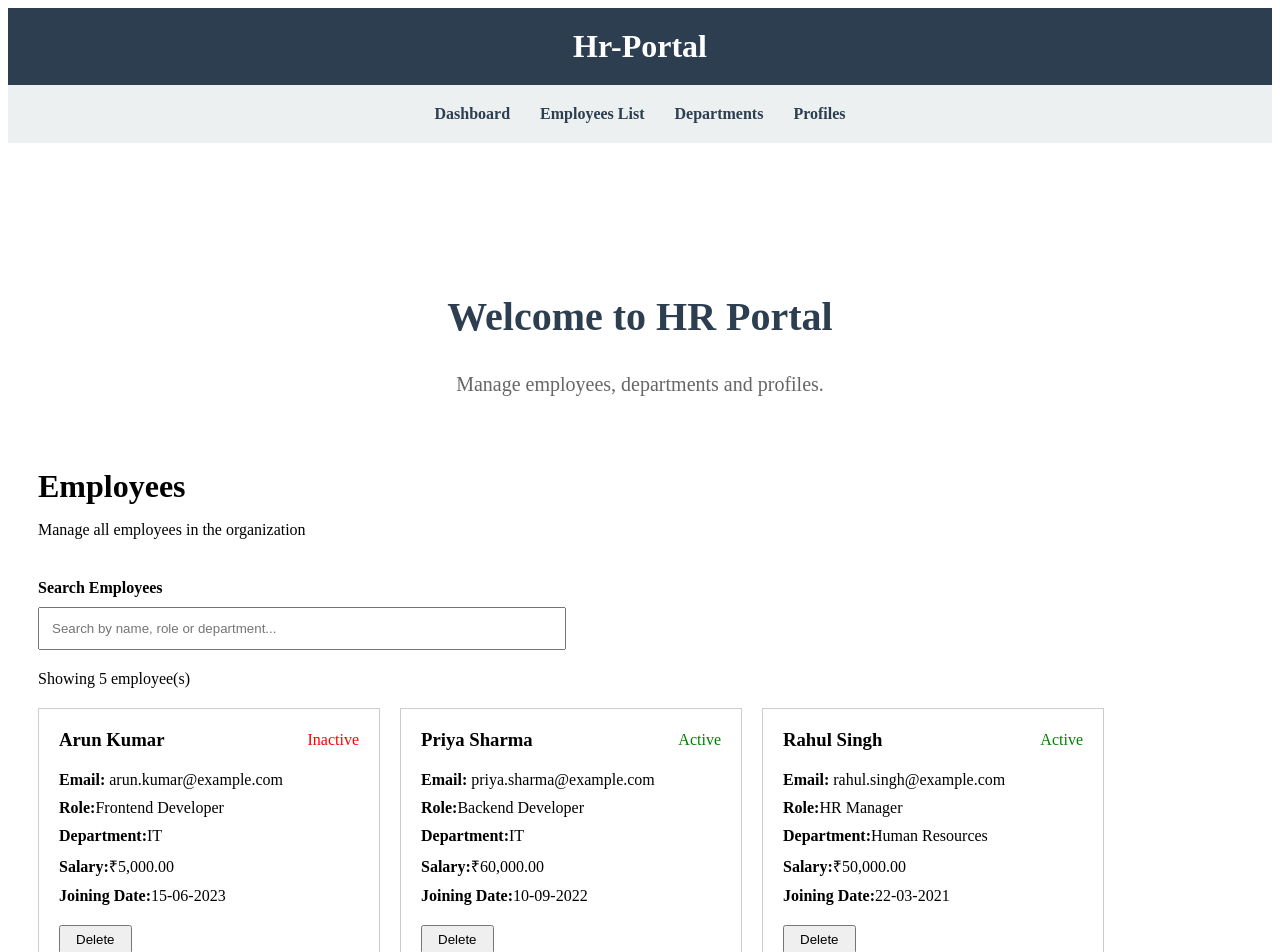
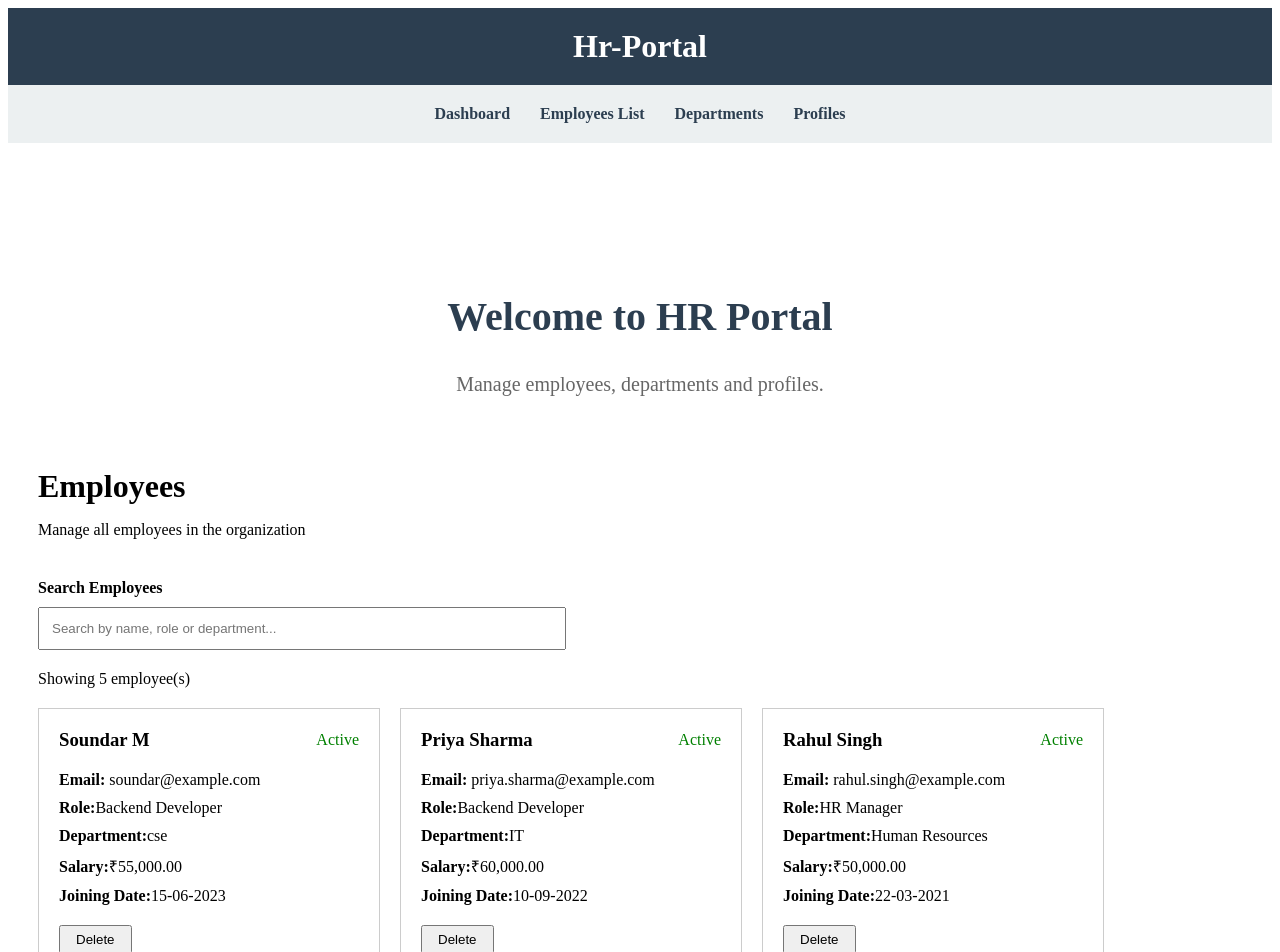
Before and after one commit to SrinathGunaSekar/hr-portal-using-angular, an Angular app: page /employees in a window 1280 px wide. Shown: the top 952 px of the page. Built offline with nearby package versions, Linux system fonts and the light colour scheme.

Commit message:
soundar update 2

```diff
--- a/src/app/employee-list/employee-list.component.ts
+++ b/src/app/employee-list/employee-list.component.ts
@@ -9,13 +9,13 @@ export class EmployeeListComponent {
    employees: Employee[] = [
   {
     id: 1,
-    name: 'Arun Kumar',
-    email: 'arun.kumar@example.com',
-    role: 'Frontend Developer',
-    department: 'IT',
-    salary: 5000,
+    name: 'Soundar M',
+    email: 'soundar@example.com',
+    role: 'Backend Developer',
+    department: 'cse',
+    salary: 55000,
     joiningDate: '2023-06-15',
-    status: 'Inactive'
+    status: 'Active'
   },
   {
     id: 2,
```
